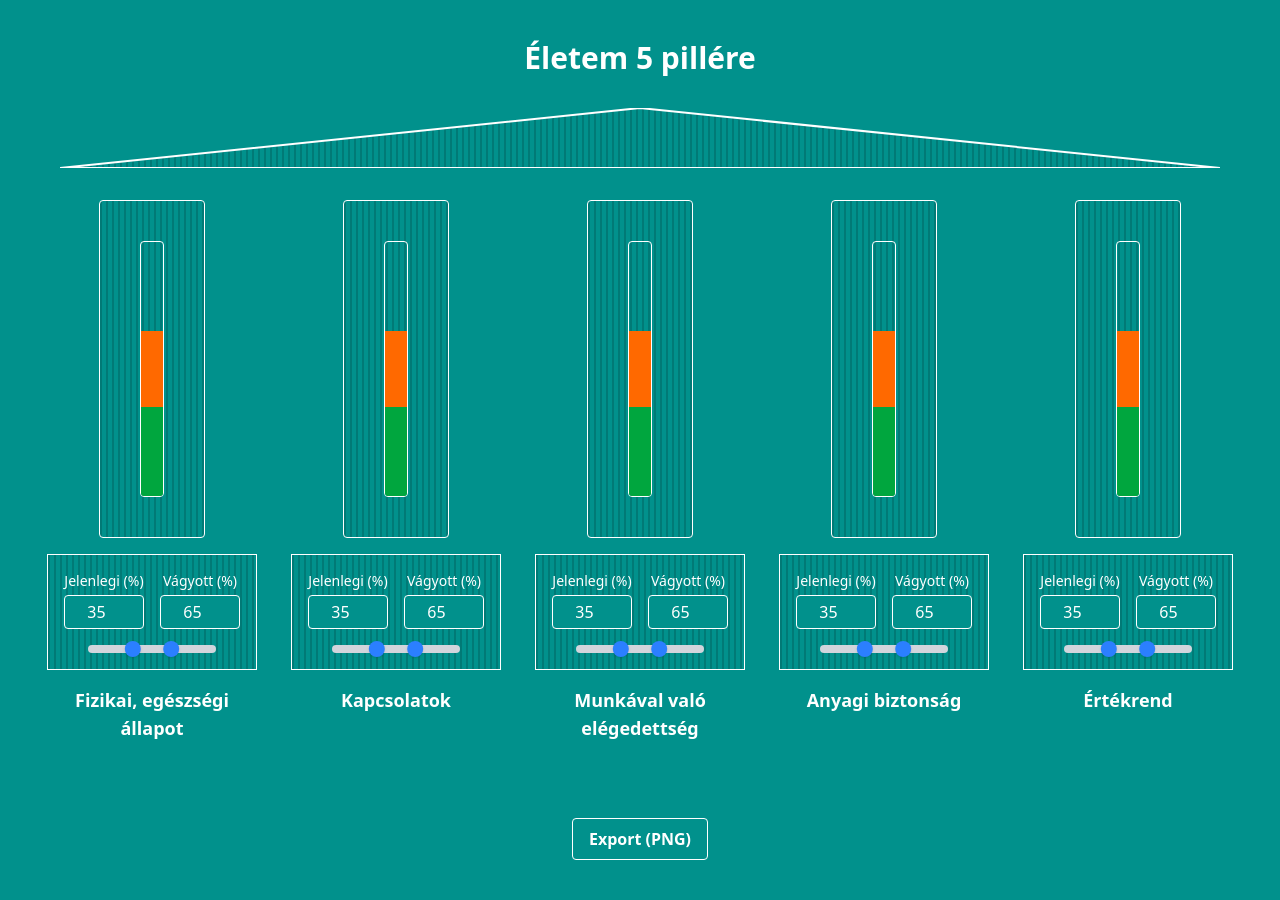
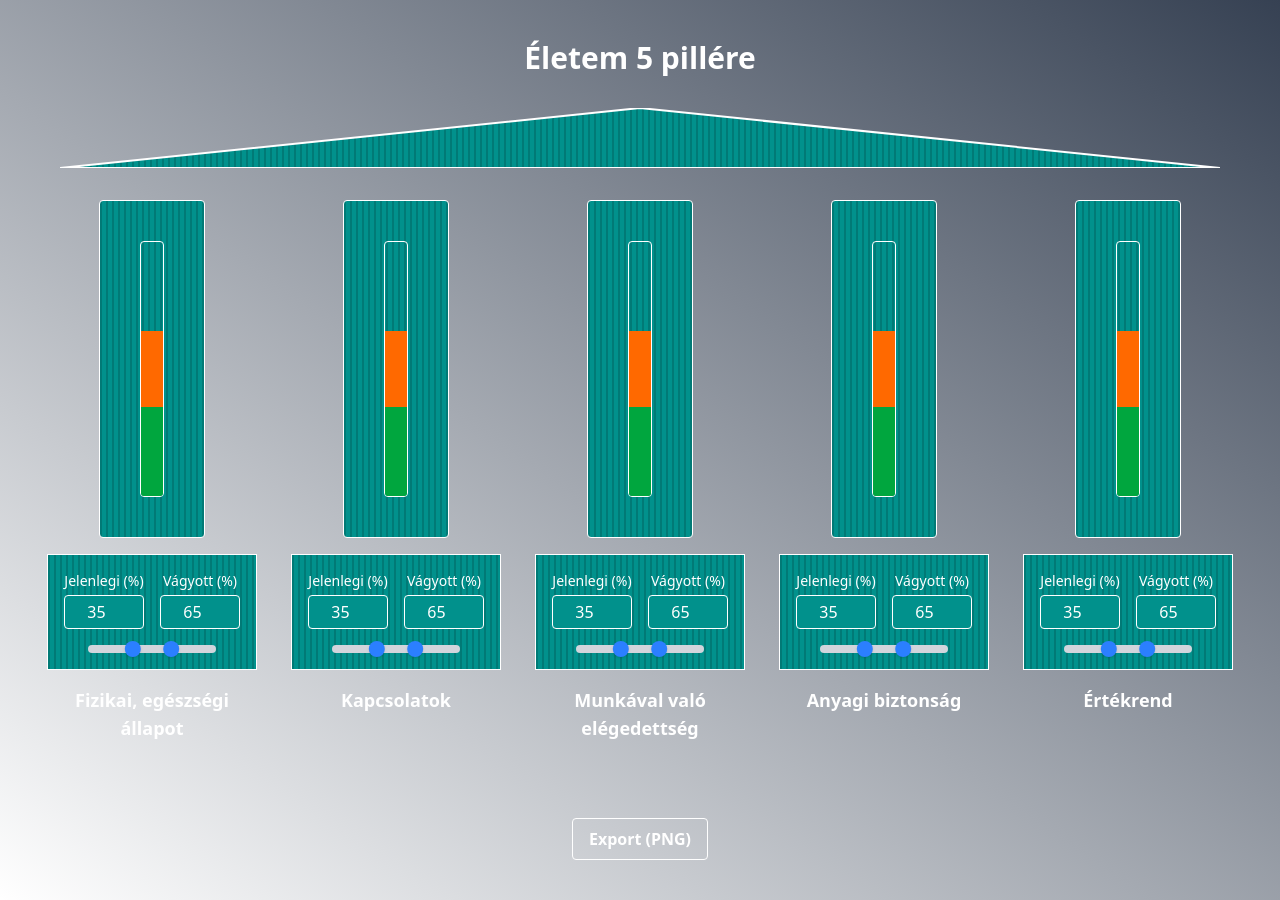
Before and after one commit to zoltankovacs100/eletem-5-pillere, a React (Vite) app: page / in a window 1280 px wide. Built offline with nearby package versions, Linux system fonts and the light colour scheme.

Commit message:
fix: Revert background to gradient gray

```diff
--- a/src/App.jsx
+++ b/src/App.jsx
@@ -11,7 +11,7 @@ function App() {
   const exportRef = useRef();
   return (
 
-        <div ref={exportRef} className="w-full min-h-screen text-white px-0 py-10 overflow-x-hidden justify-center items-center flex flex-col" style={{backgroundColor: '#01918C'}}>
+        <div ref={exportRef} className="w-full min-h-screen bg-gradient-to-tr from-gray-750 to-gray-700 text-white px-0 py-10 overflow-x-hidden justify-center items-center flex flex-col">
       <h1 className="text-3xl font-bold text-center mb-8">Életem 5 pillére</h1>
 
       <svg width="1160" height="60" className="mb-4 mx-auto block justify-center">
```
